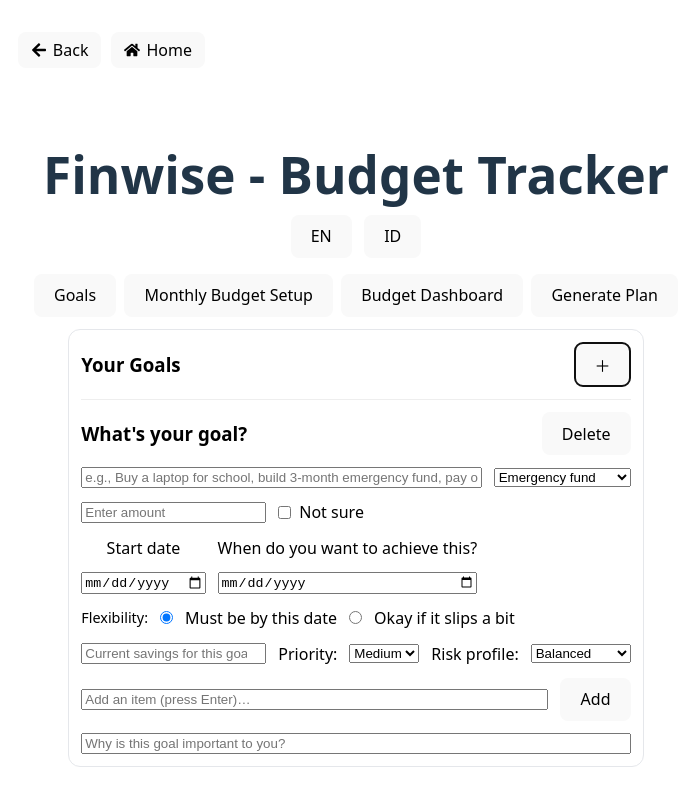
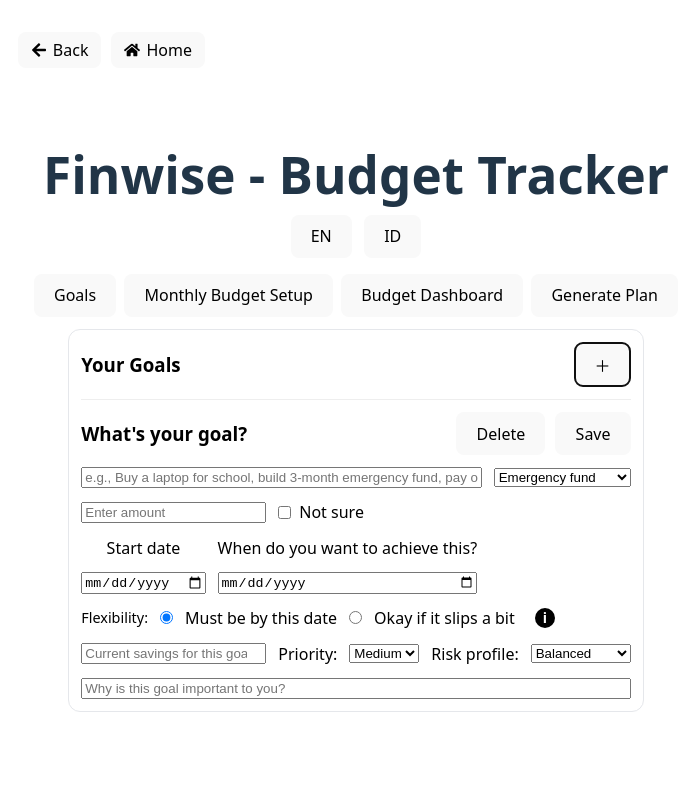
Before and after one commit to ryano245/finwise, a React (Vite) app in the folder frontend/: page /budget in a window 1280 px wide. Both pictures are taken after a click on the button "Add goal". Shown: the top 806 px of the page, without its empty margins (284-983 px from the left). Built offline with nearby package versions, Linux system fonts and the light colour scheme.

Commit message:
Added tooltip + descriptions for the expense part and some touch ups.

```diff
--- a/frontend/package.json
+++ b/frontend/package.json
@@ -12,12 +12,12 @@
     "type-check": "tsc --noEmit"
   },
   "dependencies": {
-    "vite": "^7.1.2",
     "react": "^19.1.1",
     "react-dom": "^19.1.1",
     "react-icons": "^5.5.0",
     "react-markdown": "^10.1.0",
-    "react-router-dom": "^7.8.0"
+    "react-router-dom": "^7.8.0",
+    "vite": "^7.1.2"
   },
   "devDependencies": {
     "@vitejs/plugin-react": "^5.0.0",
--- a/frontend/src/tabs/GoalTab.tsx
+++ b/frontend/src/tabs/GoalTab.tsx
@@ -2,6 +2,7 @@
 import React from 'react';
 import type { Goal } from '../types/budget';
 import type { LanguageStrings } from '../utilities/budget';
+import { useState } from 'react';
 
 type Props = {
   strings: LanguageStrings;
@@ -16,6 +17,7 @@
 };
 
 export default function GoalTab({ strings, goals, nonNegInputMap, setNonNegInputFor, updateGoal, addNewGoal, addNonNeg, removeNonNeg, deleteGoal }: Props) {
+  const [showTooltip, setShowTooltip] = useState(false);  // State to track tooltip visibility
   return (
     <div className="goal-card container">
       <div className="row" style={{ justifyContent: 'space-between', alignItems: 'center' }}>
@@ -24,14 +26,15 @@
       </div>
 
       {goals.length === 0 && (
-        <div className="hint">Add your first goal with the ＋ button.</div>
+        <div className="hint">Add your first goal with the + button.</div>
       )}
 
       {goals.map((goal) => (
         <div key={goal.id} className="stack" style={{ borderTop: '1px solid #eee', paddingTop: 12 }}>
-          <div className="row" style={{ justifyContent: 'space-between' }}>
-            <h3>What's your goal?</h3>
+          <div className="row" style={{ justifyContent: 'flex-end', alignItems: 'center', gap: '10px' }}>
+            <h3 style={{ flex: 1, textAlign: 'left' }}>What's your goal?</h3>
             <button type="button" onClick={() => deleteGoal(goal.id)} aria-label="Delete goal">{strings.delete}</button>
+            <button type="button">{strings.save}</button>
           </div>
 
           <div className="row">
@@ -132,6 +135,54 @@
                 onChange={() => updateGoal(goal.id, { flexibility: 'soft' })}
               />
               {strings.flexibilitySoft}
+              <span
+                style={{
+                  cursor: 'pointer',
+                  marginLeft: '8px',
+                  display: 'inline-flex',
+                  justifyContent: 'center',
+                  alignItems: 'center',
+                  width: '20px',
+                  height: '20px',
+                  borderRadius: '50%',
+                  backgroundColor: '#000000',
+                  color: 'white',
+                  fontSize: '14px',
+                  fontWeight: 'bold',
+                  verticalAlign: 'middle'
+                }}
+                aria-label="Tooltip"
+                role="img"
+                aria-hidden="true"
+                onMouseEnter={() => setShowTooltip(true)}  // Show tooltip on hover
+                onMouseLeave={() => setShowTooltip(false)}  // Hide tooltip when mouse leaves
+              >
+                i
+              </span>
+
+              {/* Tooltip Popup */}
+              {showTooltip && (
+                <div
+                  style={{
+                    position: 'absolute',
+                    top: '25px',
+                    left: '50%',
+                    transform: 'translateX(-50%)',
+                    backgroundColor: '#000',  // Solid black background
+                    color: 'white',
+                    padding: '12px 16px',  // Increased padding for better spacing
+                    borderRadius: '8px',   // Rounded corners
+                    fontSize: '14px',      // Slightly bigger text
+                    zIndex: '10',
+                    width: '200px',
+                    textAlign: 'center',
+                    opacity: 1,            // Full opacity (no transparency)
+                    visibility: 'visible', // Make sure it's visible
+                  }}
+                >
+                  {strings.goaltooltip || 'This is a tooltip describing the flexibility options.'}
+                </div>
+              )}
             </label>
           </div>
 
@@ -168,30 +219,7 @@
             </select>
           </div>
 
-          <div className="stack">
-            <div className="row">
-              <input
-                id={`nonneg-${goal.id}`}
-                type="text"
-                value={nonNegInputMap[goal.id] ?? ''}
-                onChange={(e) => setNonNegInputFor(goal.id, e.target.value)}
-                onKeyDown={(e) => { if (e.key === 'Enter') { e.preventDefault(); addNonNeg(goal.id); } }}
-                placeholder={strings.nonNegotiablesPlaceholder}
-                style={{ flex: 1 }}
-              />
-              <button onClick={() => addNonNeg(goal.id)}>{strings.add}</button>
-            </div>
-            {goal.nonNegotiables.length > 0 && (
-              <div className="chips" aria-label={strings.nonNegotiablesLabel}>
-                {goal.nonNegotiables.map((v) => (
-                  <span key={v} className="chip">
-                    {v}
-                    <button aria-label="remove" onClick={() => removeNonNeg(goal.id, v)}>×</button>
-                  </span>
-                ))}
-              </div>
-            )}
-          </div>
+
 
           <div className="row">
             <input
--- a/frontend/src/tabs/MonthlyBudgetSetup.tsx
+++ b/frontend/src/tabs/MonthlyBudgetSetup.tsx
@@ -91,7 +91,6 @@
             <div className="row" style={{ gap: 8, alignItems: 'flex-start' }}>
               <input id="catName" type="text" placeholder={strings.categoryNamePlaceholder} value={newCategoryName} onChange={(e) => setNewCategoryName(e.target.value)} required />
               <input id="catAmount" type="number" placeholder={strings.budgetAmountPlaceholder} value={newCategoryAmount === 0 ? '' : newCategoryAmount} onChange={(e) => setNewCategoryAmount(e.target.value === '' ? 0 : Number(e.target.value))} min={1} required />
-              <input id="catDate" type="date" value={newCategoryDate} onChange={(e) => setNewCategoryDate(e.target.value)} required />
               <textarea id="catDesc" placeholder={strings.description} value={newCategoryDescription} onChange={(e) => setNewCategoryDescription(e.target.value)} required style={{ flex: 1 }} />
               <button onClick={addCategory} disabled={newCategoryAmount > remainingToAllocate}>{strings.addCategory}</button>
             </div>
@@ -140,6 +139,10 @@
         <div className="row" style={{ justifyContent: 'space-between', alignItems: 'center', marginBottom: 8 }}>
           <h2 style={{ margin: 0 }}>{strings.addExpense}</h2>
         </div>
+
+        <p style={{ marginBottom: '1rem', color: '#6b7280', fontSize: '1rem', textAlign: 'left' }}>
+          {strings.addExpenseDescription}
+        </p>
 
         <hr style={{ margin: '1rem 0', border: '0.5px solid lightgrey' }} />
 
--- a/frontend/src/types/budget.ts
+++ b/frontend/src/types/budget.ts
@@ -13,7 +13,7 @@
 
 export interface Budget {
   id?: string;
-  month: string;              // YYYY-MM
+  month: string; // Not in use
   totalBudget: number;
   categories: CategoryBudget[];
   createdAt: string;          // ISO
@@ -52,6 +52,6 @@
   currentSavings: number;
   priority: 'high' | 'medium' | 'low';
   riskProfile: 'conservative' | 'balanced' | 'aggressive';
-  nonNegotiables: string[];
+  nonNegotiables: string[]; // Not in use
   motivation: string;
 }
```
Also changed, not shown: frontend/src/utilities/budget.ts (+10 -4 lines).
